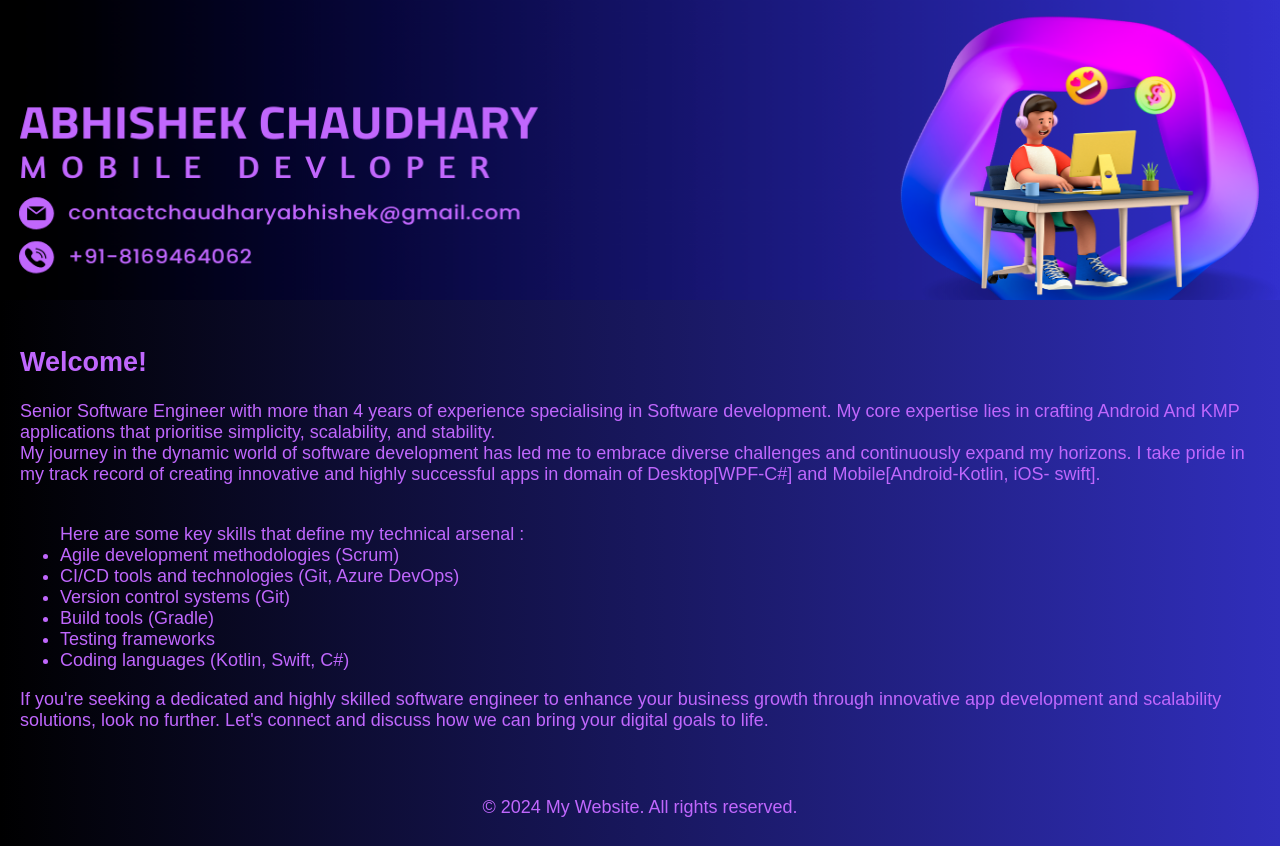
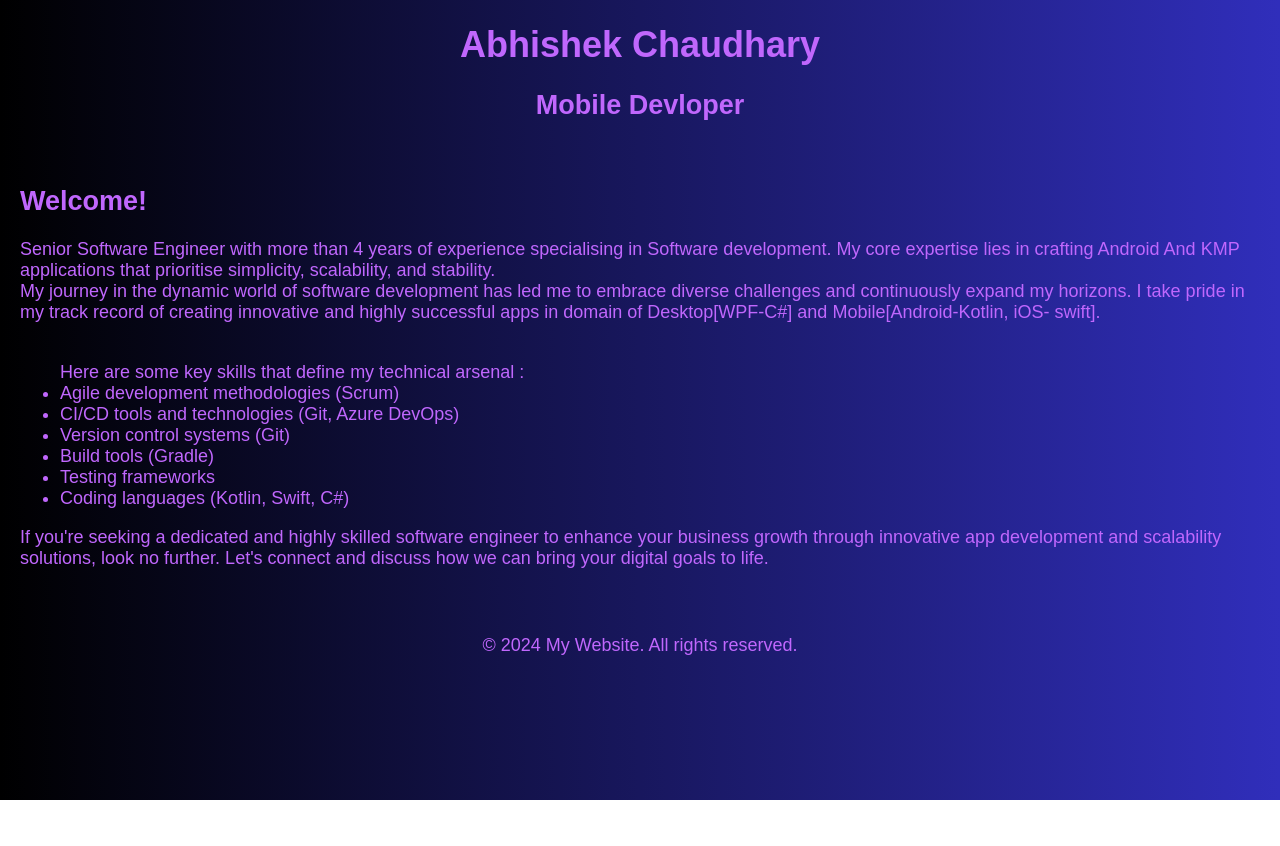
Before and after one commit to builditAbhi/builditabhi.github.io, a plain HTML site: page index.html in a window 1280 px wide. After the commit the page ends 800 px from the top, so only its background shows below. Drawn offline with Linux system fonts and the light colour scheme.

Commit message:
Editing Header

```diff
--- a/index.html
+++ b/index.html
@@ -6,8 +6,9 @@
   <link rel="stylesheet" href="style.css">
 </head>
 <body>
-  <header>
-    <img src="img/banner2.png" alt="" width="100%" height="300px">
+  <header style="color: #C067FD;">
+    <h1>Abhishek Chaudhary</h1>
+    <h2>Mobile Devloper</h2>
   </header>
 
   <main>
```
